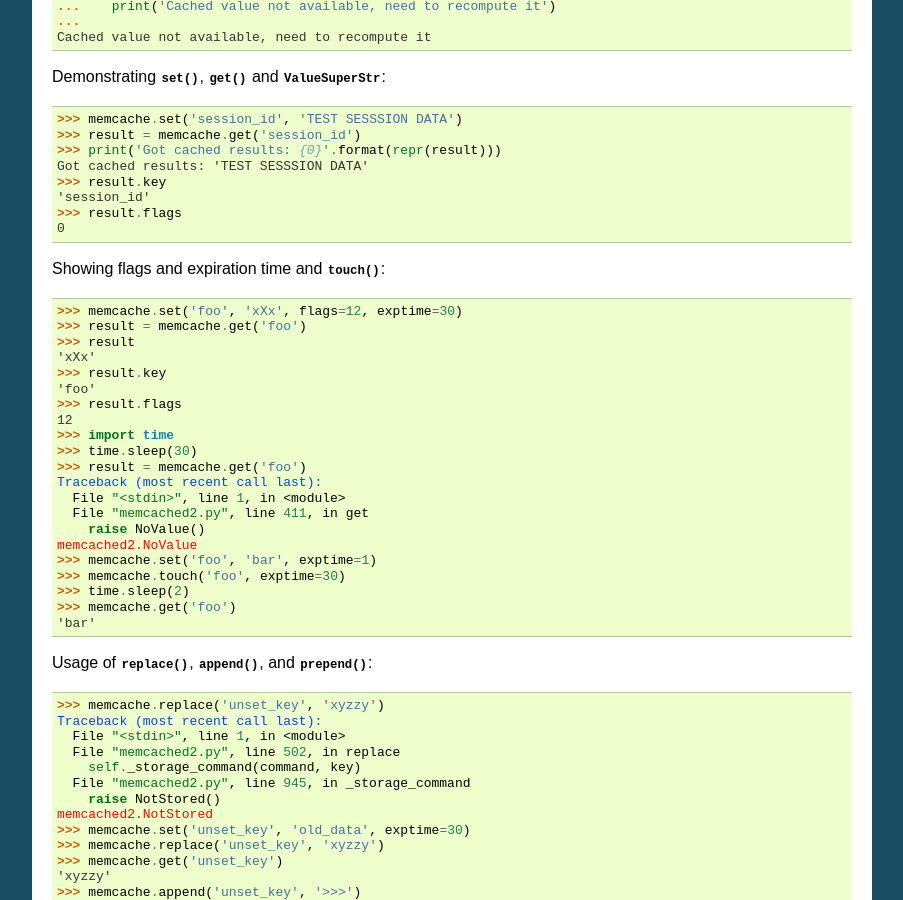
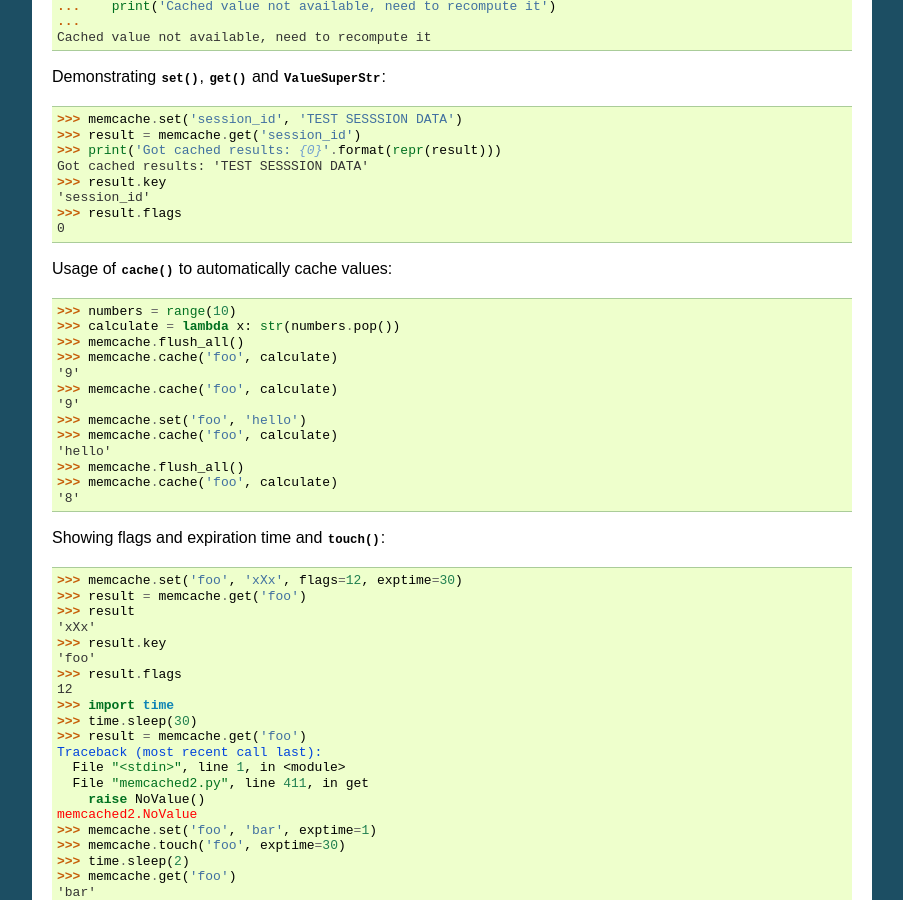
Before and after one commit to linsomniac/python-memcached2, a Sphinx documentation site: the page built from docs/memcacheclass.rst, in a window 1280 px wide and 900 px high, scrolled down 445 px. Shown: the whole window, without its empty margins (198-1101 px from the left). Built offline with Sphinx 7.4.7, drawn with Linux system fonts in a browser that asks for light colours.

Commit message:
Adding Memcache().cache().

```diff
--- a/docs/memcacheclass.rst
+++ b/docs/memcacheclass.rst
@@ -40,6 +40,23 @@ Got cached results: 'TEST SESSSION DATA'
 'session_id'
 >>> result.flags
 0
+
+Usage of
+:py:func:`~memcached2.Memcache.cache` to automatically cache values:
+
+>>> numbers = range(10)
+>>> calculate = lambda x: str(numbers.pop())
+>>> memcache.flush_all()
+>>> memcache.cache('foo', calculate)
+'9'
+>>> memcache.cache('foo', calculate)
+'9'
+>>> memcache.set('foo', 'hello')
+>>> memcache.cache('foo', calculate)
+'hello'
+>>> memcache.flush_all()
+>>> memcache.cache('foo', calculate)
+'8'
 
 Showing flags and expiration time and :py:func:`~memcached2.Memcache.touch`:
 
--- a/docs/whatsnew.rst
+++ b/docs/whatsnew.rst
@@ -1,5 +1,10 @@
 What's New in python-memcachee2
 *******************************
+
+Wed May 19, 2013
+
+  * Memcache.cache() added which will call a function on a cache miss,
+    then put the result in the cache.
 
 Wed May 18, 2013
 
```
Also changed, not shown: memcached2.py (+21 -0 lines), 2 other files.
